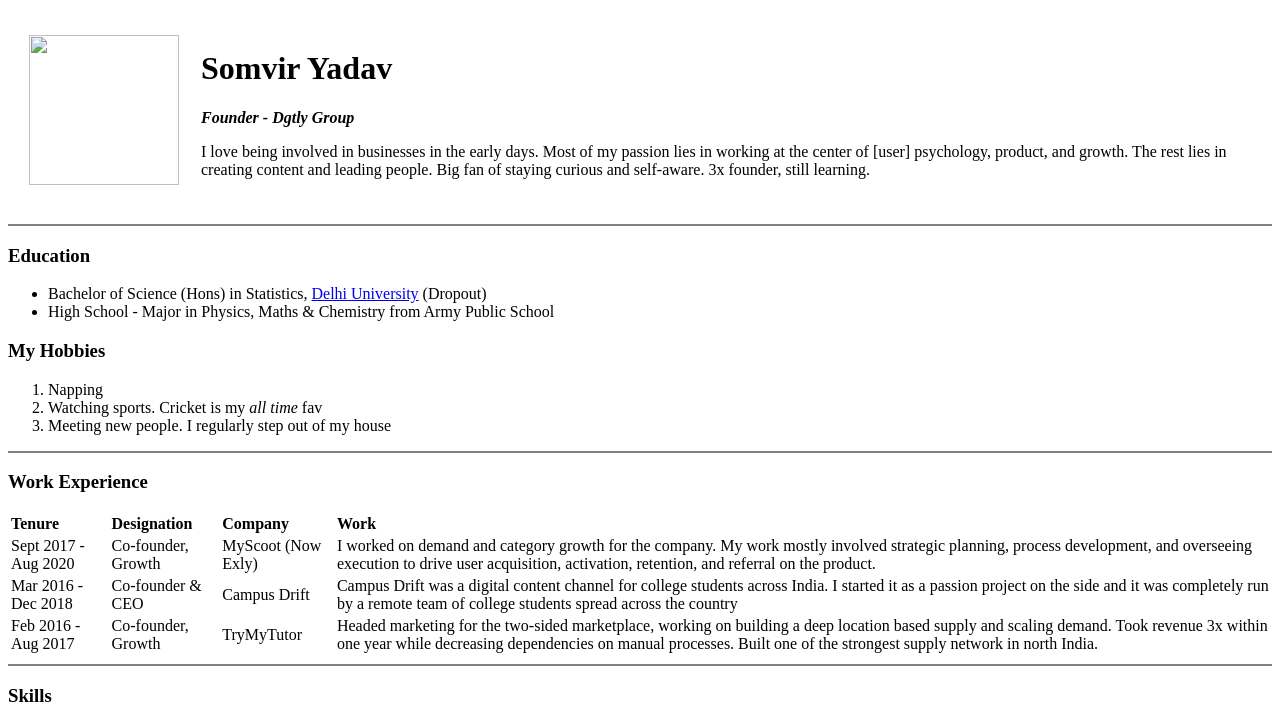
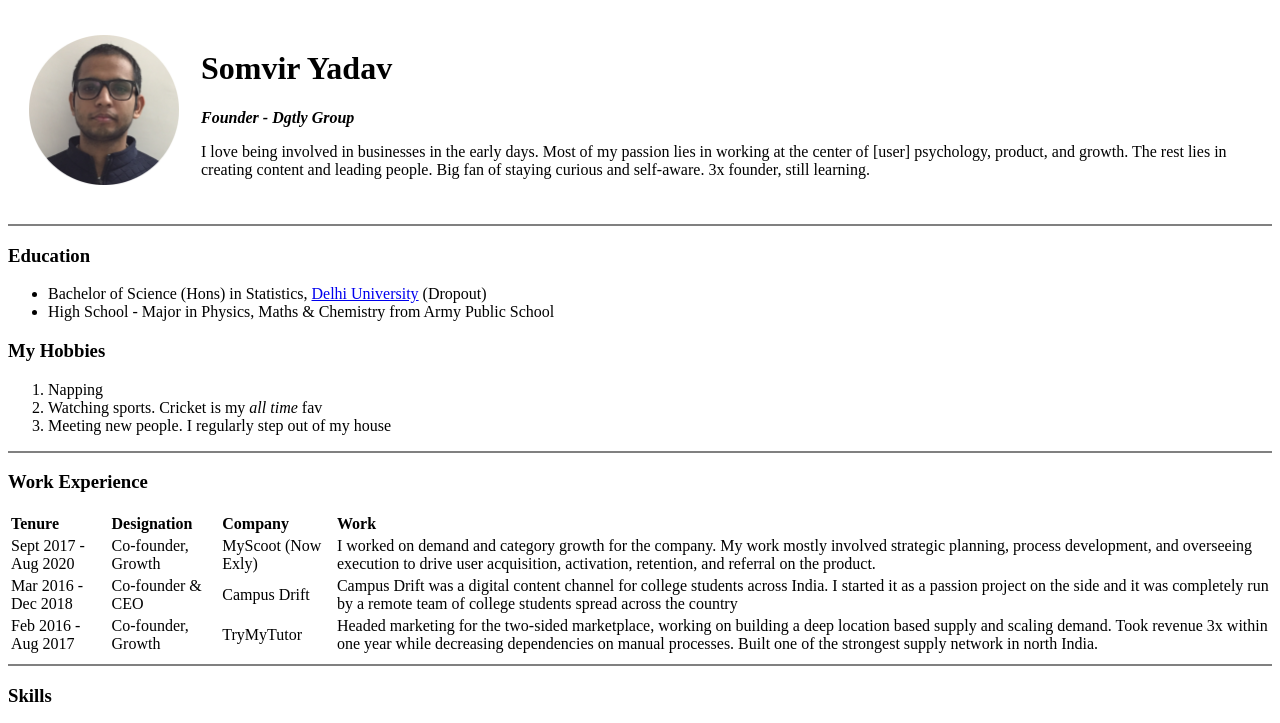
Before and after one commit to yadavsomv1/cv, a plain HTML site: page index.html in a window 1280 px wide. Shown: the top 723 px of the page. Drawn offline with Linux system fonts and the light colour scheme.

Commit message:
Updated image code to load main image

```diff
--- a/index.html
+++ b/index.html
@@ -9,7 +9,7 @@
 <body>
   <table cellspacing="20">
     <tr>
-      <td><img src="images/Somvir.png" width="150" height="150"></td>
+      <td><img src="Somvir.png" width="150" height="150"></td>
       <td>
         <h1>Somvir Yadav</h1>
         <p>
```
